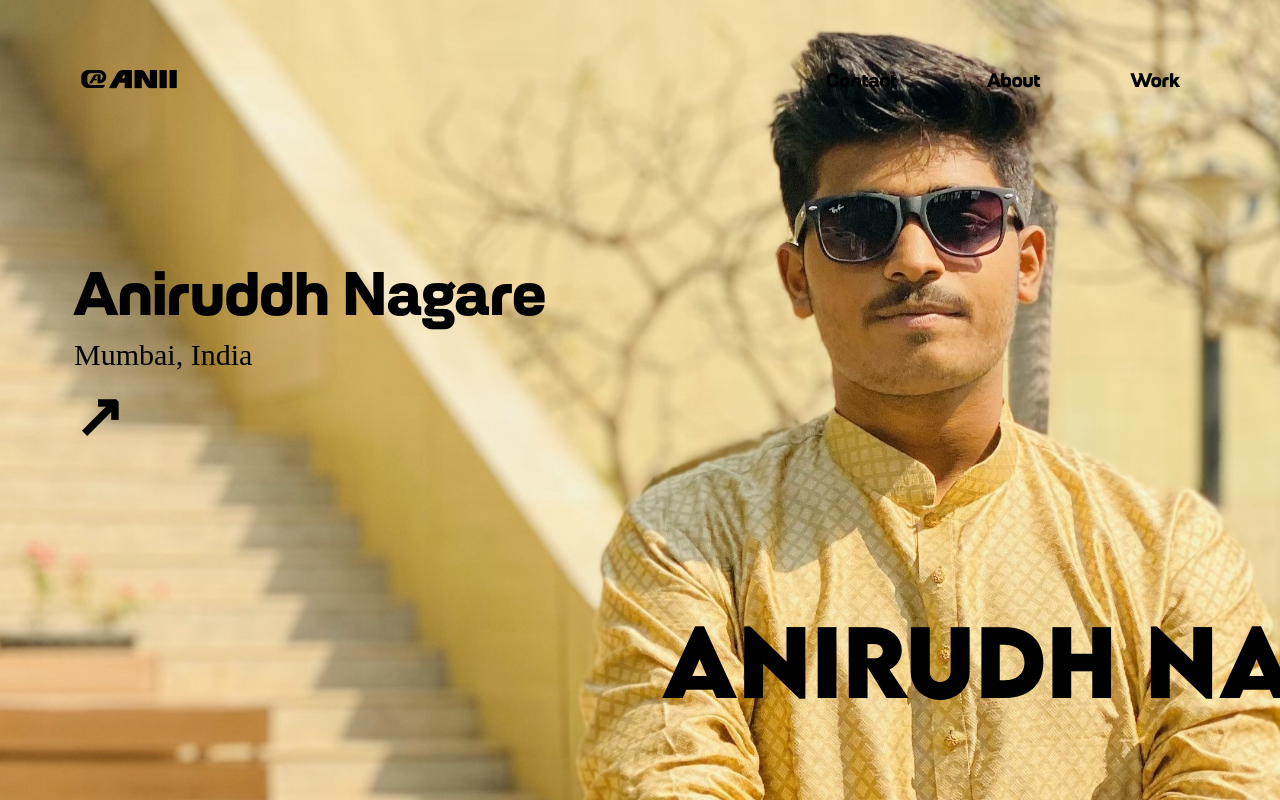
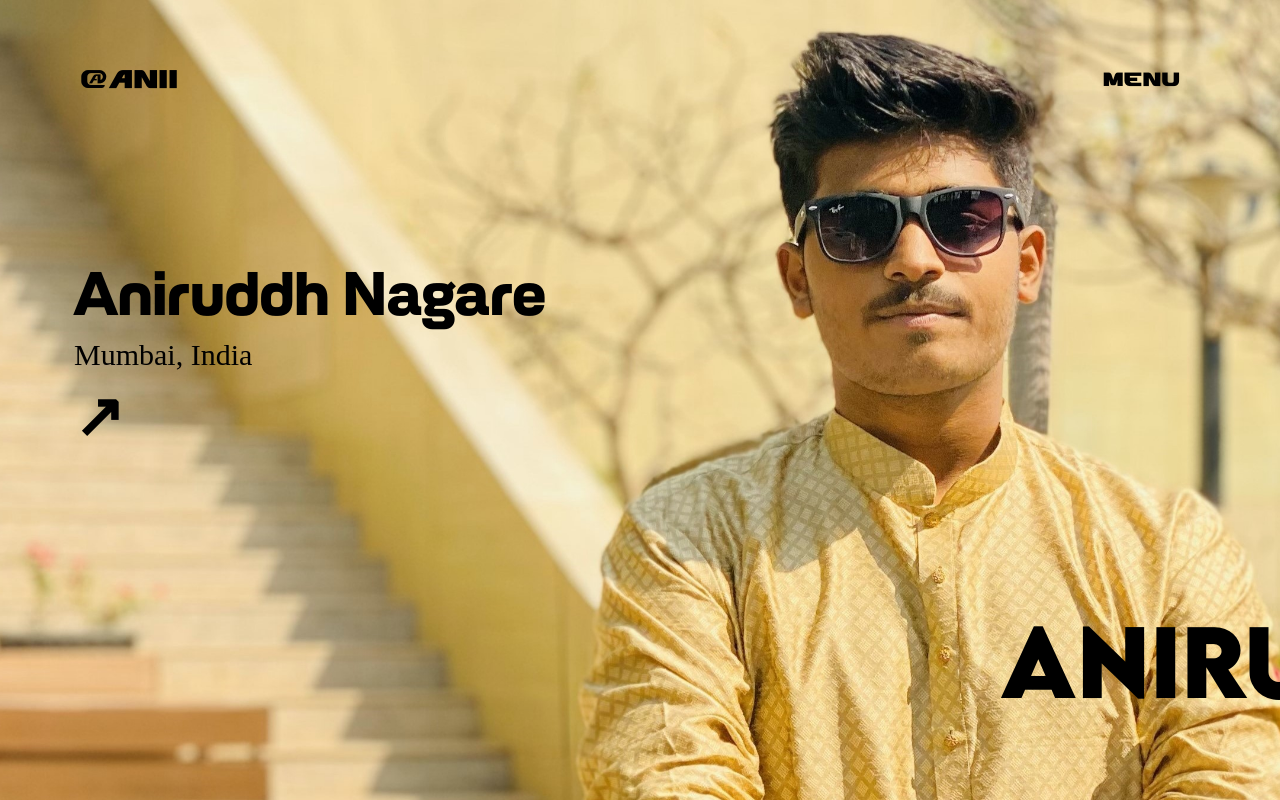
Before and after one commit to ANNI69/Portfolio, a Next.js app: page / in a window 1280 px wide. Built offline with nearby package versions, Linux system fonts and the light colour scheme; a web font is replaced by a local one.

Commit message:
INTRO + HOME

```diff
--- a/src/Components/Home.css
+++ b/src/Components/Home.css
@@ -15,6 +15,7 @@
     margin: 0;
     padding: 0;
     box-sizing: border-box;
+    user-select: none;
   }
   html,
   body {
@@ -108,9 +109,15 @@
     position: absolute  ;
   }
   #nav h3 {
-    font-family: "PSans";
+    font-family: "Auto";
+    font-size: 2vw;
     font-size: larger;
     padding: 20px;
+    border: 10px;
+    color: rgb(0, 0, 0);
+    font-weight: 100;
+    transition: transform 0.5s ease-in-out;
+    user-select: none;
   }
 
   #nav h4 {
--- a/src/Components/Home.js
+++ b/src/Components/Home.js
@@ -75,9 +75,7 @@ const Home = () => {
             code by Anii
           </h4>
           <div id="menu">
-            <h3>Contact</h3>
-            <h3>About</h3>
-            <h3>Work</h3>
+            <h3>Menu</h3>
           </div>
         </div>
         <div id="main">
--- a/src/Components/Intro.css
+++ b/src/Components/Intro.css
@@ -21,4 +21,6 @@ html, body{
     background-size: cover;
     background-position: center;
     font-family: Auto;
+    transition: opacity 1s ease-in-out;
+
 }
--- a/src/app/page.js
+++ b/src/app/page.js
@@ -6,15 +6,28 @@ import gsap from "gsap";
 import { useEffect } from "react";
 import LocomotiveScroll from "locomotive-scroll";
 import ScrollTrigger from "gsap/ScrollTrigger";
+import { useState } from "react";
 
 const Page = () => {
+  const [showIntro, setShowIntro] = useState(true);
+
+  useEffect(() => {
+    // Set a timeout to hide the Intro component after 3 seconds
+    const timeout = setTimeout(() => {
+      setShowIntro(false);
+    }, 3000);
+
+    // Clean up the timeout when the component unmounts
+    return () => clearTimeout(timeout);
+  }, []); // The empty dependency array ensures the effect runs only once
 
   return (
     <>
-    <Home />
-    {/* <Intro /> */}
+      {showIntro && <Intro />}
+      {!showIntro && <Home />}
     </>
-  )
-}
+  );
+};
+
 
 export default Page
```
